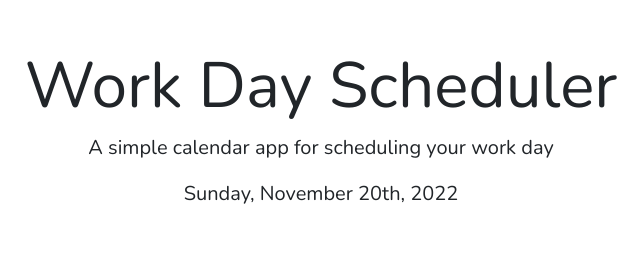
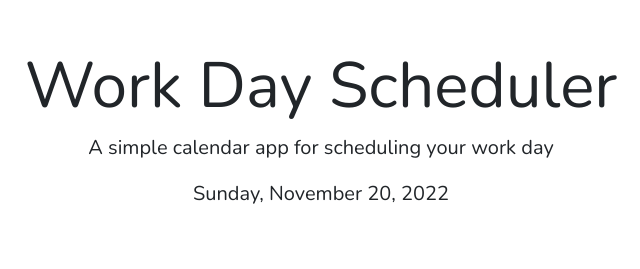
Before and after one commit to pherpat/Module5-challenge-planner, a plain HTML site: page index.html in a window 1280 px wide. Shown: the top 269 px of the page, 319-959 px from the left. Drawn offline with nearby package versions, Linux system fonts and the light colour scheme; a web font is replaced by a local one.

Commit message:
cleaned up code.

```diff
--- a/assets/logic/script.js
+++ b/assets/logic/script.js
@@ -5,7 +5,7 @@ $(document).ready(function () {
   $('#savedevent').hide();
 
   // Add current time dayjs format--> day, month day, year
-  var currentTime = moment().format("dddd, MMMM Do, YYYY");
+  var currentTime = dayjs().format("dddd, MMMM D, YYYY");
   $("#currentDay").text(currentTime);
 
   // -----------Time block Setup start ---------
@@ -28,7 +28,7 @@ $(document).ready(function () {
 
     ];
     // variable for current hour
-    var currentHour = parseInt(moment().format("H"));
+    var currentHour = parseInt(dayjs().format("H"));
     console.log(currentHour);
 
     //  for Loop for the array
--- a/index.html
+++ b/index.html
@@ -18,6 +18,7 @@
         rel="stylesheet">
 
   <title>Work Day Scheduler</title>
+
 </head>
 
 <body>
@@ -72,6 +73,9 @@
   <script src="https://cdnjs.cloudflare.com/ajax/libs/jquery/3.2.1/jquery.min.js"></script>
   <script src="https://cdnjs.cloudflare.com/ajax/libs/moment.js/2.24.0/moment.min.js"></script>
   <script src="./assets/logic/script.js"></script>
+  <script src="https://cdn.jsdelivr.net/npm/dayjs@1/dayjs.min.js"></script>
+
+
 </body>
 
 </html>
```
